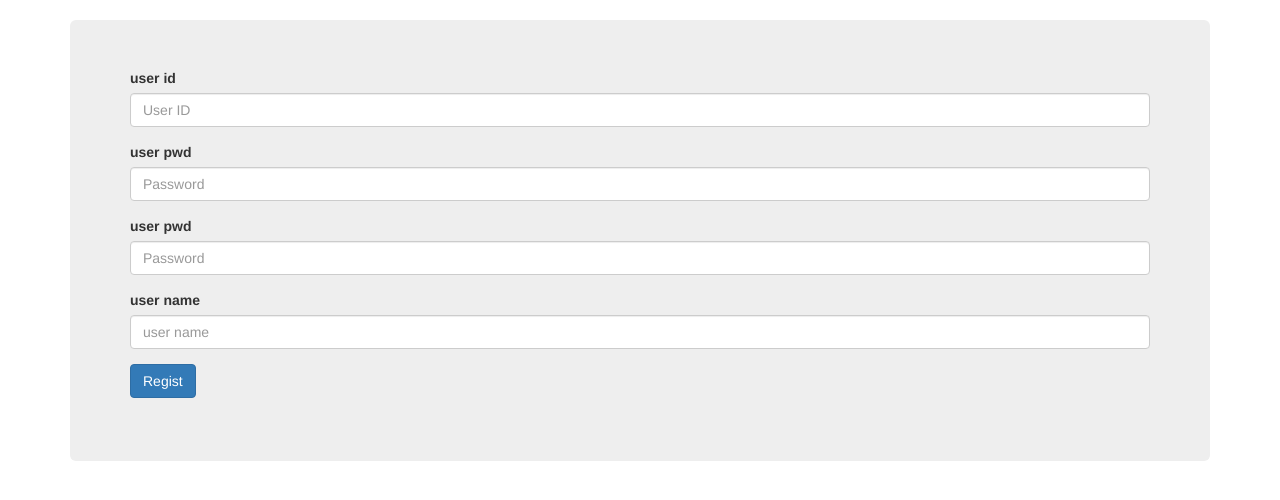
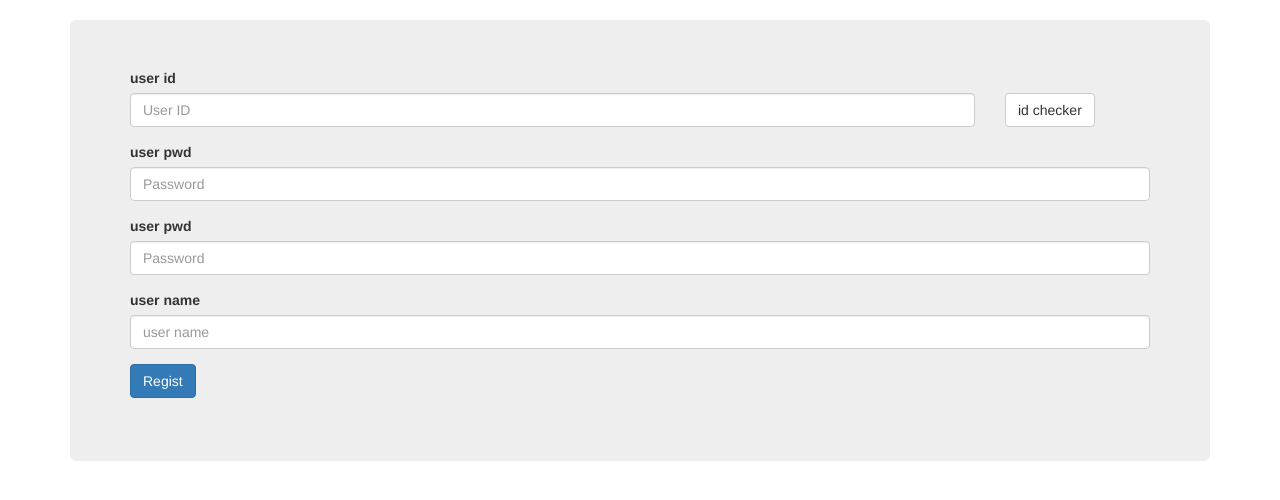
Before and after one commit to sousic/flask.huny.kr, a Flask app: template website/templates/member/regist.html in a window 1280 px wide. Shown: the part 51-551 px from the top of the page. Run offline with Flask 2, Linux system fonts and the light colour scheme; the template is opened without the code that fills it, so the values that code supplies are empty; some libraries are stand-ins or nearby versions.

Commit message:
회원가입 부분 작업중

```diff
--- a/website/templates/member/regist.html
+++ b/website/templates/member/regist.html
@@ -1,15 +1,53 @@
 {% extends "layout.html" %}
 {% block script %}
-<script>
+<script type="text/javascript">
+    $(function() {
+        $("#btnIDChecker").on("click", function(e){
+            e.preventDefault();
+            if($.trim($("#userid").val()) == '')
+            {
+                alert('ID를 넣어주세요.');
+                $("#userid").focus();
+                return false;
+            }
+            else
+            {
+                $.post('/member/idcheck', { userid : $("#userid").val()}, function(data) {
+                    if(data.result == 1) {
+                        alert('사용할수 있습니다.');
+                        $("#checker").val(1);
+                    }
+                    else {
+                        alert('사용 할수 없습니다.');
+                        $("#checker").val(0);
+                    }
+                }, "json");
+            }
+        });
 
+        $("#btnSubmit").on("click", function(e) {
+            e.preventDefault();
+            if($.trim($("#userid").val()) == '') {
+
+            }
+        });
+    });
 </script>
 {% endblock %}
 {% block body%}
     <div class="jumbotron">
         <form id="sForm" method="POST" action="{{ url_for('member.regist') }}">
           <div class="form-group">
-            <label for="exampleInputEmail1">user id</label>
-            <input type="text" class="form-control" id="userid" name="userid" placeholder="User ID">
+                <label for="exampleInputEmail1">user id</label>
+                <div class="row">
+                    <div class="col-xs-10">
+                        <input type="text" class="form-control" id="userid" name="userid" placeholder="User ID">
+                    </div>
+                    <div class="col-xs-1">
+                        <button type="submit" class="btn btn-default" id="btnIDChecker">id checker</button>
+                    </div>
+                    <input type="hidden" id="checker" name="checker" value=""/>
+                </div>
           </div>
           <div class="form-group">
             <label for="exampleInputPassword1">user pwd</label>
@@ -24,7 +62,7 @@
             <input type="password" class="form-control" id="username" name="username" placeholder="user name">
           </div>
           <div class="form-group">
-          <button type="submit" class="btn btn-default btn-primary">Regist</button>
+          <button type="submit" class="btn btn-default btn-primary" id="btnSubmit">Regist</button>
         </form>
     </div>
 {% endblock %}
```
Also changed, not shown: website/views/member.py (+24 -2 lines).
